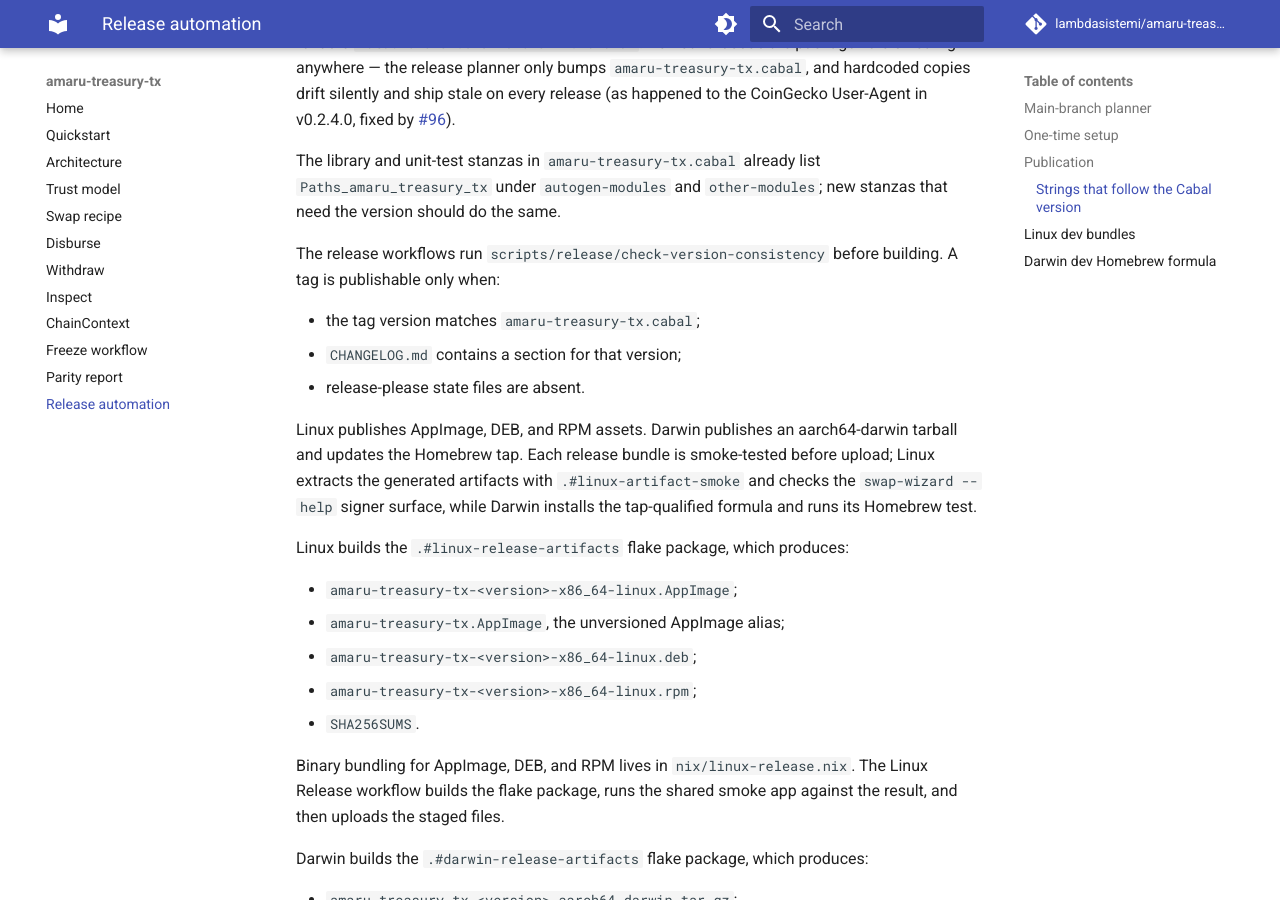
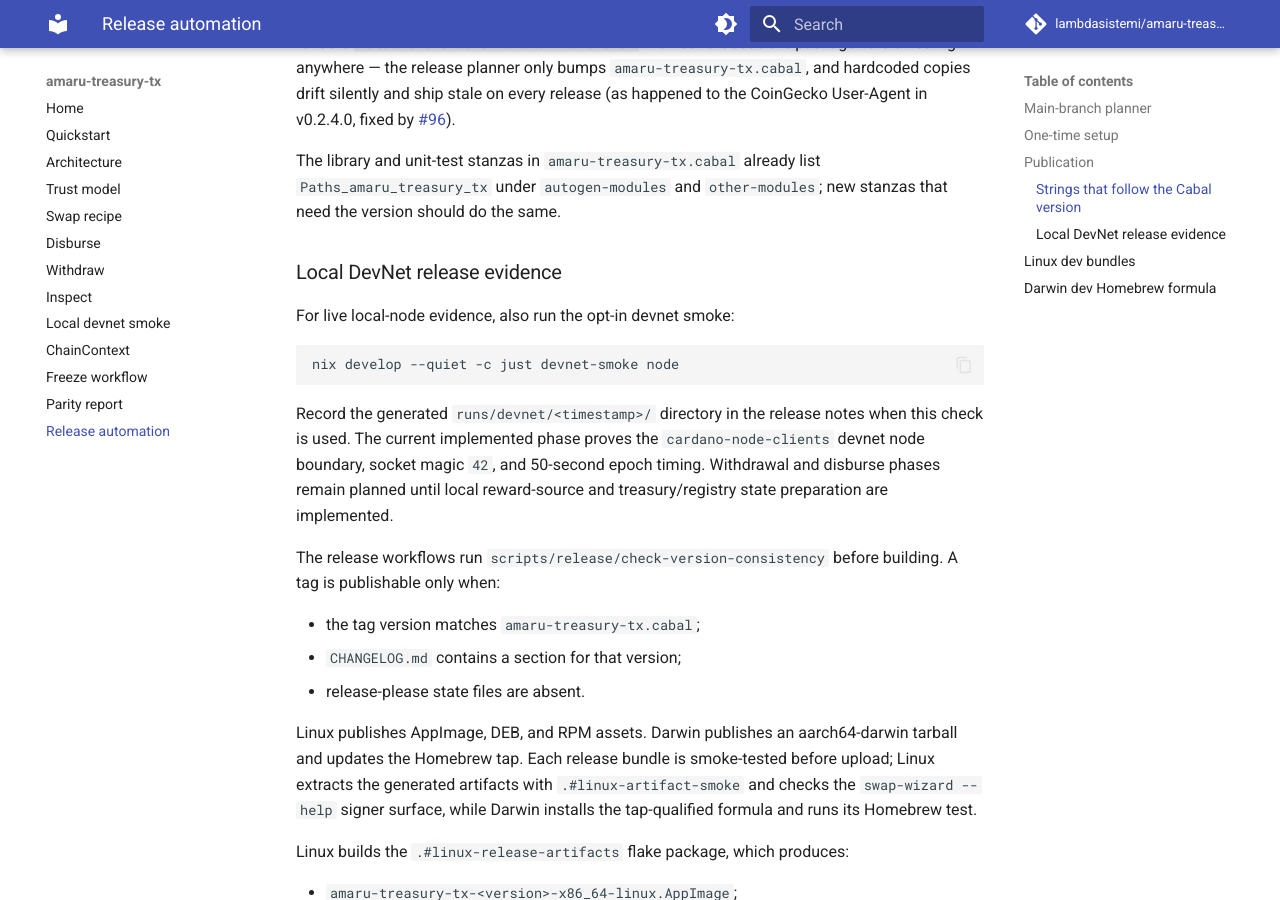
Before and after one commit to lambdasistemi/amaru-treasury-tx, an MkDocs documentation site: the page built from docs/release.md, in a window 1280 px wide and 900 px high, scrolled down 2008 px. Built offline with MkDocs 1.6.1 and Material for MkDocs 9.7.7, drawn with Linux system fonts in a browser that asks for light colours; comment, search, counter and statistics services are not loaded.

Commit message:
docs: document local devnet smoke
Document the opt-in cardano-node-clients devnet node smoke in MkDocs, README, and the release checklist.\n\nVerified: git diff --check.\nNot run: mkdocs build --strict (mkdocs is not available in the repository dev shell).

````diff
--- a/docs/release.md
+++ b/docs/release.md
@@ -95,6 +95,21 @@ The library and unit-test stanzas in `amaru-treasury-tx.cabal` already
 list `Paths_amaru_treasury_tx` under `autogen-modules` and
 `other-modules`; new stanzas that need the version should do the same.
 
+### Local DevNet release evidence
+
+For live local-node evidence, also run the opt-in devnet smoke:
+
+```bash
+nix develop --quiet -c just devnet-smoke node
+```
+
+Record the generated `runs/devnet/<timestamp>/` directory in the
+release notes when this check is used. The current implemented phase
+proves the `cardano-node-clients` devnet node boundary, socket magic
+`42`, and 50-second epoch timing. Withdrawal and disburse phases remain
+planned until local reward-source and treasury/registry state
+preparation are implemented.
+
 The release workflows run `scripts/release/check-version-consistency`
 before building. A tag is publishable only when:
 
--- a/mkdocs.yml
+++ b/mkdocs.yml
@@ -67,6 +67,7 @@ nav:
   - Disburse: disburse.md
   - Withdraw: withdraw.md
   - Inspect: inspect.md
+  - Local devnet smoke: local-devnet-smoke.md
   - ChainContext: chain-context.md
   - Freeze workflow: freeze-workflow.md
   - Parity report: parity.md
````
Also changed, not shown: README.md (+7 -0 lines), docs/index.md (+1 -0 lines), docs/local-devnet-smoke.md (added, +84 -0 lines), specs/080-local-devnet-smoke/tasks.md (+4 -4 lines).
